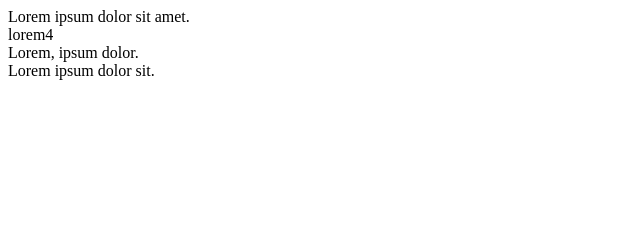
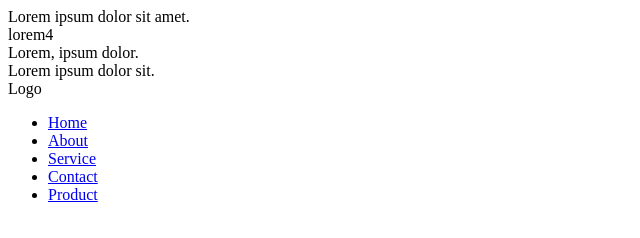
Before and after one commit to Ritik4/git-practice-2, a plain HTML site: page index.html in a window 1280 px wide. Shown: the whole page, without its empty margins (0-640 px from the left). Drawn offline with Linux system fonts and the light colour scheme.

Commit message:
footer added

```diff
--- a/index.html
+++ b/index.html
@@ -16,5 +16,18 @@
         <section>Lorem, ipsum dolor.</section>
         <section>Lorem ipsum dolor sit.</section>
     </main>
+
+    <footer>
+        <span>Logo</span>
+        <nav>
+            <ul>
+                <li><a href="#">Home</a></li>
+                <li><a href="#">About</a></li>
+                <li><a href="#">Service</a></li>
+                <li><a href="#">Contact</a></li>
+                <li><a href="#">Product</a></li>
+            </ul>
+        </nav>
+    </footer>
 </body>
 </html>
```
